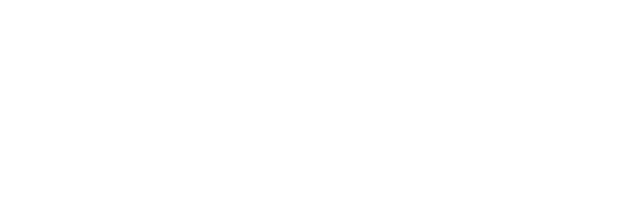
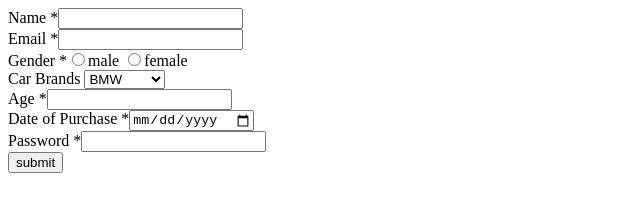
Before and after one commit to acciojob/car-insurance-form-Haneef-Dudekula, a website: page main.html in a window 1280 px wide. Shown: the whole page, without its empty margins (0-640 px from the left). Drawn offline with Linux system fonts and the light colour scheme.

Commit message:
created a submission

```diff
--- a/main.html
+++ b/main.html
@@ -7,7 +7,16 @@
 </head>
 
 <body>
-	<!-- the entire body must be written by student -->
+	<form method="post">
+		<label for="name">Name *<input type="text" id="name" required></label><br>
+		<label for="email">Email *<input type="email" id="email" required></label><br>
+		<label for="gender">Gender *<input type="radio" name="gender" required>male <input type="radio" name="gender" required>female</label><br>
+		<label for="cars">Car Brands <select id="cars"><option>BMW</option> <option>Audi</option> <option>Mercedez</option></select></label><br>
+		<label for="age">Age *<input type="number" id="carage" required></label><br>
+		<label for="dob">Date of Purchase *<input type="date" id="dob" required></label><br>
+		<label for="password">Password *<input type="password" id="password" required></label><br>
+		<button type="submit">submit</button>
+	</form>
     <script type="text/javascript" src="./script.js">
 </script>
 
```
